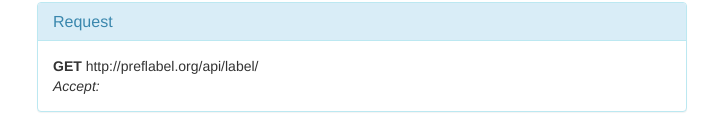
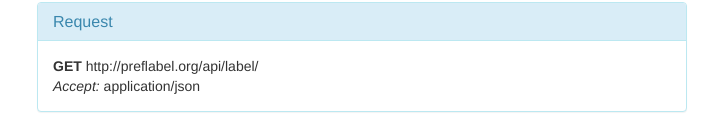
Before and after one commit to Data2Semantics/prefLabel, a plain HTML site: page www/index.html in a window 1280 px wide. Shown: the part 268-398 px from the top of the page, without its empty margins (278-996 px from the left). Drawn offline with Linux system fonts and the light colour scheme.

Commit message:
Remove debugging code

```diff
--- a/www/index.html
+++ b/www/index.html
@@ -118,16 +118,14 @@
           $scope.responseStatus = ' - ' + status;
           $scope.responseContentType = headers()['content-type'];
           $scope.responseData = data;
-          console.log('success ' + $scope.acceptHeader + JSON.stringify(config));
         }).
         error(function (data, status, headers, config) {
           $scope.responseStatus = ' - ' + status;
           $scope.responseContentType = headers()['content-type'];
           $scope.responseData = data;
-          console.log('error');
         });
       };
-      // $scope.acceptHeader = "application/json";
+      $scope.acceptHeader = "application/json";
     }
   </script>
 </body>
```
